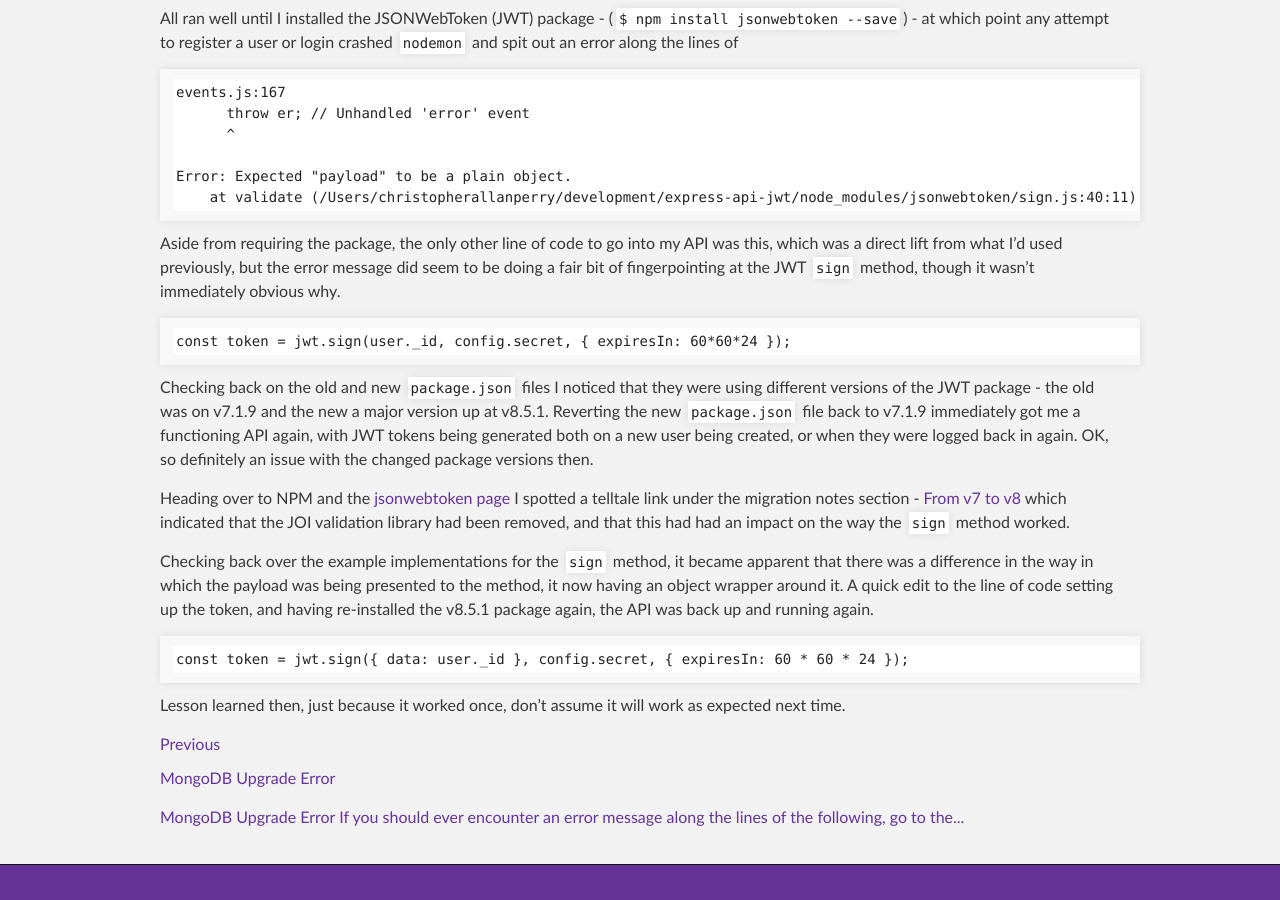
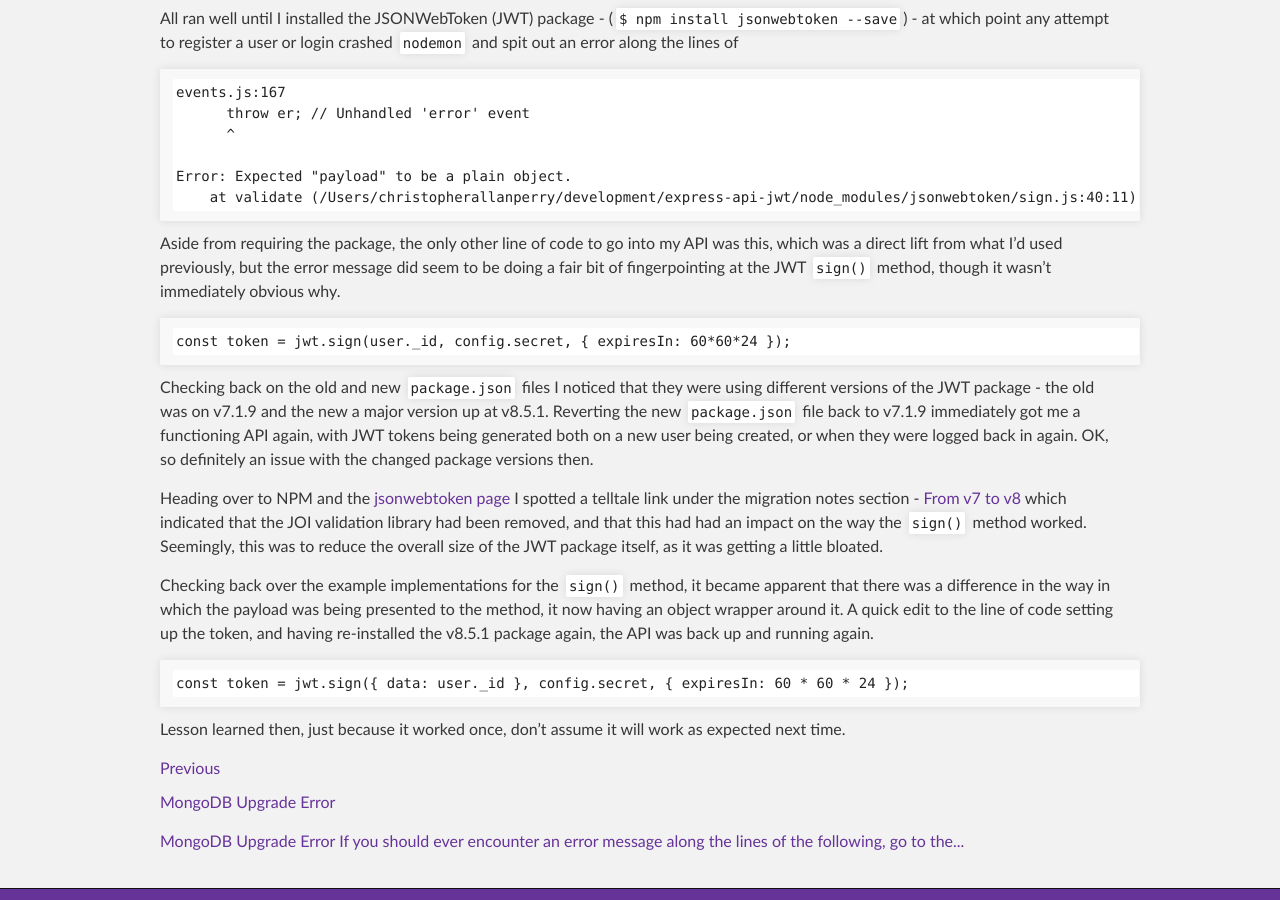
Before and after one commit to christopherallanperry/christopherallanperry.github.io, a Jekyll site: the page built from _posts/2019-08-09-json_web_token_crashes_express.markdown, in a window 1280 px wide and 900 px high, scrolled down 644 px. Built offline with Jekyll 4.4.1, drawn with Linux system fonts in a browser that asks for light colours.

Commit message:
Updated JSON Web Token blog post

````diff
--- a/_posts/2019-08-09-json_web_token_crashes_express.markdown
+++ b/_posts/2019-08-09-json_web_token_crashes_express.markdown
@@ -19,7 +19,7 @@ Error: Expected "payload" to be a plain object.
     at validate (/Users/christopherallanperry/development/express-api-jwt/node_modules/jsonwebtoken/sign.js:40:11)
 ```
 
-Aside from requiring the package, the only other line of code to go into my API was this, which was a direct lift from what I'd used previously, but the error message did seem to be doing a fair bit of fingerpointing at the JWT `sign` method, though it wasn't immediately obvious why.
+Aside from requiring the package, the only other line of code to go into my API was this, which was a direct lift from what I'd used previously, but the error message did seem to be doing a fair bit of fingerpointing at the JWT `sign()` method, though it wasn't immediately obvious why.
 
 ```
 const token = jwt.sign(user._id, config.secret, { expiresIn: 60*60*24 });
@@ -27,9 +27,9 @@ const token = jwt.sign(user._id, config.secret, { expiresIn: 60*60*24 });
 
 Checking back on the old and new `package.json` files I noticed that they were using different versions of the JWT package - the old was on v7.1.9 and the new a major version up at v8.5.1. Reverting the new `package.json` file back to v7.1.9 immediately got me a functioning API again, with JWT tokens being generated both on a new user being created, or when they were logged back in again. OK, so definitely an issue with the changed package versions then.
 
-Heading over to NPM and the [jsonwebtoken page](https://www.npmjs.com/package/jsonwebtoken) I spotted a telltale link under the migration notes section - [From v7 to v8](https://github.com/auth0/node-jsonwebtoken/wiki/Migration-Notes:-v7-to-v8) which indicated that the JOI validation library had been removed, and that this had had an impact on the way the `sign` method worked.
+Heading over to NPM and the [jsonwebtoken page](https://www.npmjs.com/package/jsonwebtoken) I spotted a telltale link under the migration notes section - [From v7 to v8](https://github.com/auth0/node-jsonwebtoken/wiki/Migration-Notes:-v7-to-v8) which indicated that the JOI validation library had been removed, and that this had had an impact on the way the `sign()` method worked. Seemingly, this was to reduce the overall size of the JWT package itself, as it was getting a little bloated.
 
-Checking back over the example implementations for the `sign` method, it became apparent that there was a difference in the way in which the payload was being presented to the method, it now having an object wrapper around it. A quick edit to the line of code setting up the token, and having re-installed the v8.5.1 package again, the API was back up and running again.
+Checking back over the example implementations for the `sign()` method, it became apparent that there was a difference in the way in which the payload was being presented to the method, it now having an object wrapper around it. A quick edit to the line of code setting up the token, and having re-installed the v8.5.1 package again, the API was back up and running again.
 
 ```
 const token = jwt.sign({ data: user._id }, config.secret, { expiresIn: 60 * 60 * 24 });
````
